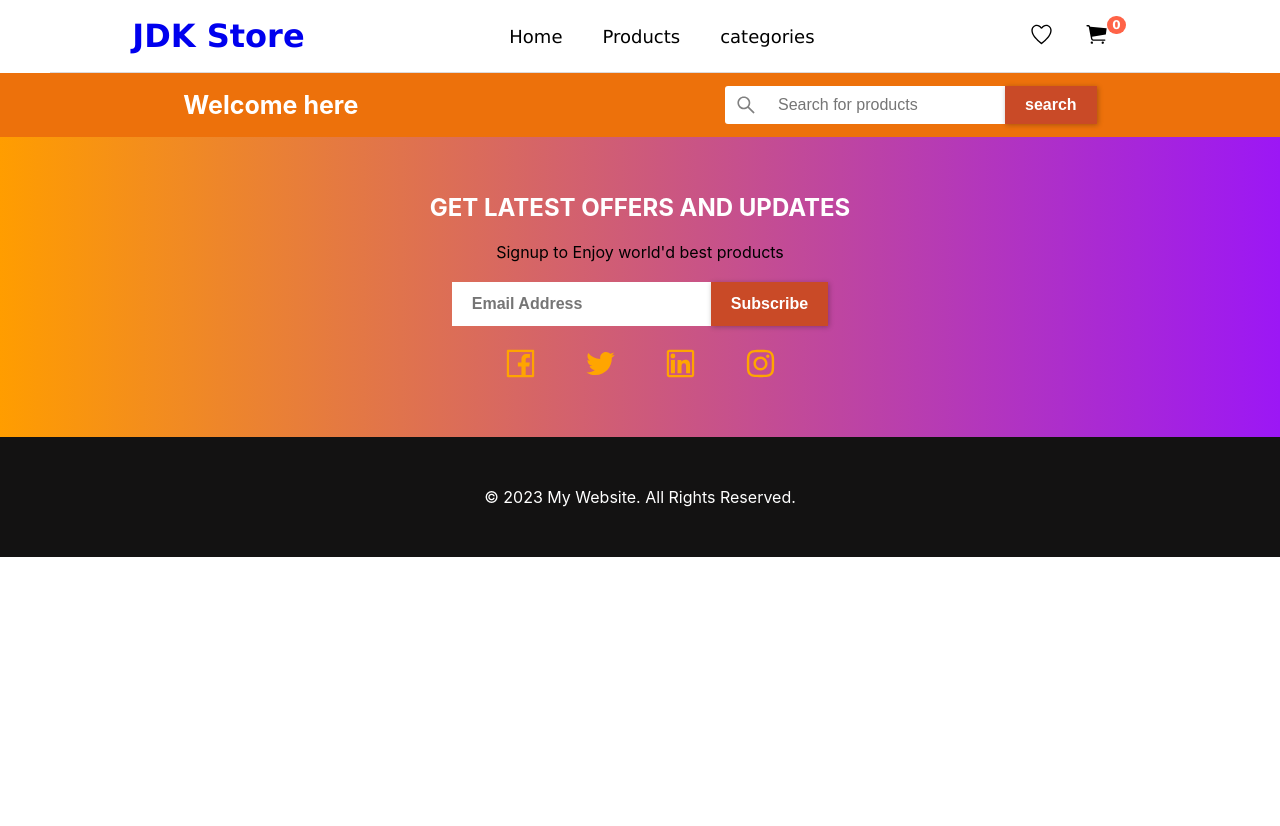
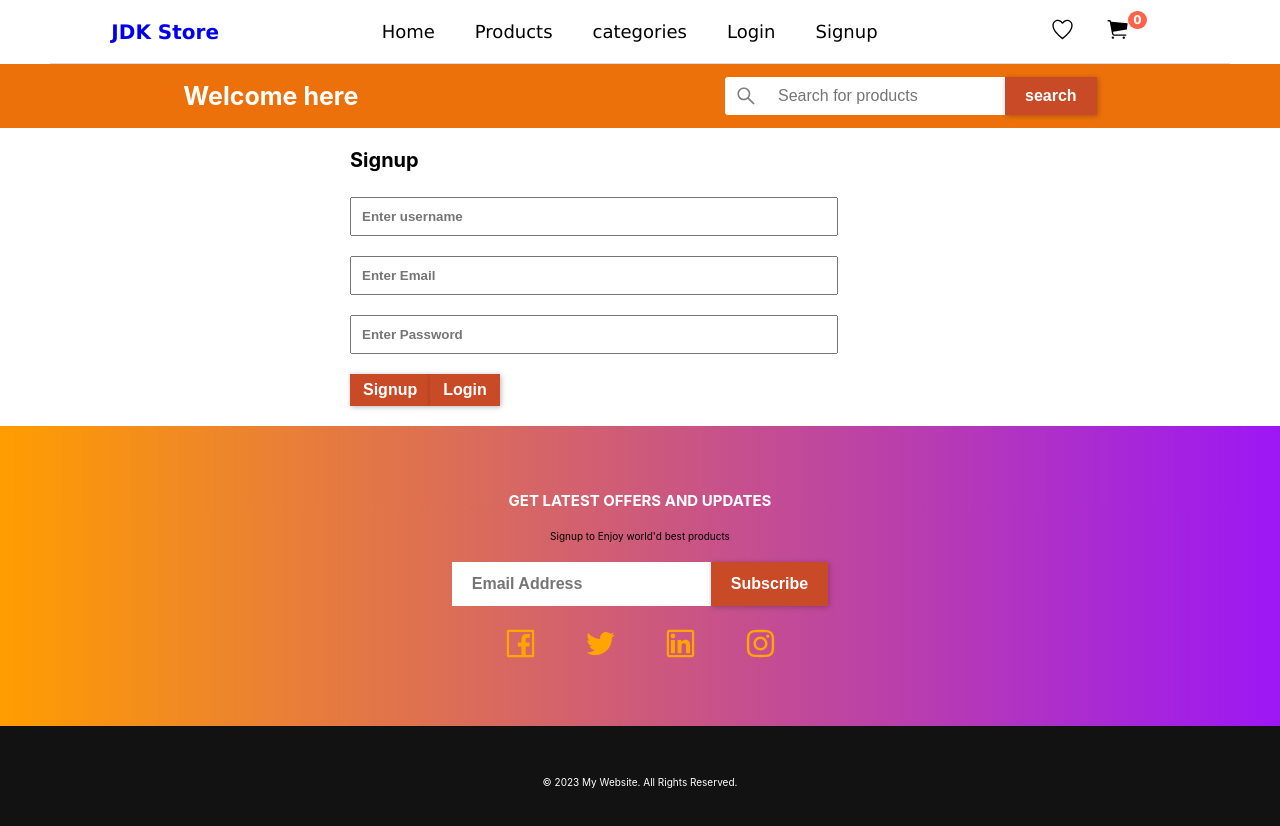
Before and after one commit to abrar0123/react-e-commerce-website, a React (Create React App) app: page /Signup in a window 1280 px wide. Shown: the top 826 px of the page. Before the commit the page ends 800 px from the top, so only its background shows below. Built offline with nearby package versions, Linux system fonts and the light colour scheme.

Commit message:
signup with firebase api keys

```diff
--- a/src/components/MainHeader/firstHeader/Header.js
+++ b/src/components/MainHeader/firstHeader/Header.js
@@ -7,6 +7,8 @@ import { Link } from "react-router-dom";
 import { useSelector } from "react-redux";
 import Button from "../../common/UI/button/Button";
 import CartPopup from "../../cart/cartpop";
+import Signup from "../../../sections/auth/Signup";
+
 export default function Header() {
   const shopCart = useSelector((state) => state.cart.shopCart);
 
@@ -43,6 +45,12 @@ export default function Header() {
               </li>
               <li className="navItem">
                 <Link to="/categories">categories</Link>
+              </li>
+              <li className="navItem">
+                <Link to="/categories">Login</Link>
+              </li>
+              <li className="navItem">
+                <Link to={"Signup"}>Signup</Link>
               </li>
             </ul>
           </Card>
--- a/src/firebaseConfige.js
+++ b/src/firebaseConfige.js
@@ -10,3 +10,6 @@ const firebaseConfig = {
 };
 
 export const app = initializeApp(firebaseConfig);
+
+export const Firebase_ApiKey = "AIzaSyBVHEfnQ-K5Z1z0UVRGcA_wetkP2JkEHTE";
+export const api_Endpoints ='https://identitytoolkit.googleapis.com/v1';
--- a/src/pages/UserAccount/userAccount.js
+++ b/src/pages/UserAccount/userAccount.js
@@ -11,6 +11,8 @@ import Postheader from "../../components/Layout/postheader/postheader";
 import SeparateProduct from "../../components/Products/separateProduct";
 import Delivery from "../delivery/delivery";
 import Alreadyorder from "../delivery/alreadyorder";
+import Signup from '../../sections/auth/Signup'
+
 
 export default function userAccount() {
   return (
@@ -23,7 +25,7 @@ export default function userAccount() {
         <Route path="/" Component={HeaderSection} />
         <Route path="/Products" Component={Products} />
         <Route path="/Products/:pid" Component={SeparateProduct} />
-
+        <Route path="/Signup" Component={Signup} />
         <Route path="/categories" Component={catagories} />
         <Route path="/Cart" Component={Cart} />
         <Route path="/delivery" Component={Delivery} />
--- /dev/null
+++ b/src/sections/auth/Login.js
@@ -0,0 +1,149 @@
+import React from "react";
+import Card from "../../components/common/UI/Card/card";
+import Button from "../../components/common/UI/button/Button";
+import "./style.css";
+import { useState, useEffect } from "react";
+import InputForm from "./Signup";
+import Signup from "./Signup";
+
+export default function Login() {
+  const [email, setEmail] = useState("abc@gmail.com");
+  const [pass, setPass] = useState("");
+  const [IsLogin, setLogin] = useState(false);
+  const [formISValid, setformISValid] = useState(true);
+
+  const ctx = "abc";
+
+  const [errorText, seterrorText] = useState({
+    email: "",
+    pass: "",
+  });
+  const [Islogin, setIslogin] = useState();
+  const [blurred, setblurred] = useState(false);
+
+  const name1handler = (event) => {
+    setEmail(event.target.value);
+    setformISValid(true);
+    if (event.target.value.length > 4) {
+      seterrorText({
+        email: "",
+      });
+    }
+  };
+
+  const name2handler = (event) => {
+    setPass(event.target.value);
+    seterrorText({
+      pass: "",
+    });
+  };
+
+  const blurHandler = () => {
+    setblurred(true);
+  };
+
+  const formSubmitHandler = async (event) => {
+    event.preventDefault();
+
+    if (email.trim() === "" || email.trim().length <= 2) {
+      seterrorText({ email: "email must required or valid..." });
+      return;
+    } else if (pass.trim() === "" || pass.trim().length <= 2) {
+      seterrorText({ pass: "password must required or valid..." });
+      return;
+    }
+    // FirebaseAuthLogin();
+  };
+
+  const FirebaseAuthLogin = async () => {
+    try {
+      const response = await fetch(
+        "https://identitytoolkit.googleapis.com/v1/accounts:signInWithPassword?key=AIzaSyAjAo7Ms93bxXzhpFxyz-ozLofBrirTJBM",
+        {
+          method: "POST",
+          body: JSON.stringify({
+            email: email,
+            password: pass,
+            returnSecureToken: true,
+          }),
+          headers: {
+            "Content-Type": "application/json",
+          },
+        }
+      );
+      const data = await response.json();
+      if (data.error) {
+        console.log("login_data__:", data.error.message);
+        seterrorText({ pass: data.error.message });
+        return;
+      }
+
+      console.log("authsuccessfull__:", data);
+
+      if (!response.ok) {
+        throw Error("Throw_error__");
+      }
+      const expirationTime = new Date(
+        new Date().getTime() + +data.expiresIn * 1
+      );
+
+      ctx.onLogin(data.idToken, expirationTime);
+      setEmail("");
+      setPass("");
+    } catch (error) {
+      console.log("auth error Ocurs__:\n\n", error);
+    }
+  };
+
+  return (
+    <>
+      {IsLogin ? (
+        <Signup />
+      ) : (
+        <Card className="signup">
+          <h1 className="headrerh1"> Login </h1>
+          <form action="#" onSubmit={formSubmitHandler}>
+            <div className={`inputContainer ${blurred ? "ISblurred" : ""}`}>
+              <input
+                type="text"
+                value={email}
+                onChange={name1handler}
+                onBlur={blurHandler}
+                placeholder="Enter Email"
+              />
+              <p className="errorhander">{errorText.email}</p>
+            </div>
+
+            <div className="inputContainer">
+              <input
+                type="text"
+                value={pass}
+                placeholder="Enter Password"
+                onChange={name2handler}
+              />
+              <p className="errorhander">{errorText.pass}</p>
+            </div>
+
+            <div>
+              <Button
+                customStyle="btnContainer"
+                onClick={() => {
+                  setLogin(true);
+                }}
+              >
+                Signup
+              </Button>
+              <Button
+                disbaled={!formISValid}
+                onClick={formSubmitHandler}
+                customStyle="btnContainer"
+              >
+                Login
+              </Button>
+            </div>
+          </form>
+        </Card>
+      )}
+    </>
+  );
+}
--- /dev/null
+++ b/src/sections/auth/Signup.js
@@ -0,0 +1,166 @@
+import React from "react";
+import Card from "../../components/common/UI/Card/card";
+import Button from "../../components/common/UI/button/Button";
+import "./style.css";
+import { useState } from "react";
+import Login from "./Login";
+import { Firebase_ApiKey, api_Endpoints } from "../../firebaseConfige";
+
+const InputForm = () => {
+  const [username, setusername] = useState("");
+  const [email, setEmail] = useState("");
+  const [pass, setPass] = useState("");
+
+  const [IsLogin, setLogin] = useState(false);
+  const [formISValid, setformISValid] = useState(true);
+
+  const [errorText, seterrorText] = useState({
+    uname: "",
+    email: "",
+    pass: "",
+  });
+  const [blurred, setblurred] = useState(false);
+
+  const unameHandler = (event) => {
+    setusername(event.target.value);
+    setformISValid(true);
+    if (event.target.value.length > 1) {
+      seterrorText({
+        uname: "",
+      });
+    }
+  };
+
+  const name1handler = (event) => {
+    setEmail(event.target.value);
+    setformISValid(true);
+    if (event.target.value.length > 4) {
+      seterrorText({
+        email: "",
+      });
+    }
+  };
+
+  const name2handler = (event) => {
+    setPass(event.target.value);
+    seterrorText({
+      pass: "",
+    });
+  };
+
+  const blurHandler = () => {
+    setblurred(true);
+  };
+
+  const formSubmitHandler = async (event) => {
+    event.preventDefault();
+
+    if (username.trim() === "" || username.trim().length <= 2) {
+      seterrorText({ uname: "username must required or valid..." });
+      return;
+    } else if (email.trim() === "" || email.trim().length <= 2) {
+      seterrorText({ email: "email must required or valid..." });
+      return;
+    } else if (pass.trim() === "" || pass.trim().length <= 2) {
+      seterrorText({ pass: "password must required or valid..." });
+      return;
+    }
+    firebaseSignup();
+  };
+
+  const firebaseSignup = async () => {
+    try {
+      const response = await fetch(
+        `${api_Endpoints}/accounts:signUp?key=${Firebase_ApiKey}`,
+        {
+          method: "POST",
+          body: JSON.stringify({
+            email: email,
+            password: pass,
+            returnSecureToken: true,
+          }),
+
+          headers: {
+            "Content-Type": "application/json",
+          },
+        }
+      );
+      const data = await response.json();
+      if (data.error) {
+        console.log("login_data__:", data.error.message);
+        seterrorText({ pass: data.error.message });
+      }
+      if (!response.ok) {
+        throw Error("Throw_error__");
+      }
+      setEmail("");
+      setPass("");
+    } catch (error) {
+      console.log("auth error Ocurs__:\n\n", error);
+    }
+  };
+
+  return (
+    <>
+      {IsLogin ? (
+        <Login />
+      ) : (
+        <Card className="signup">
+          <h1 className="headrerh1"> Signup </h1>
+          <form action="#" onSubmit={formSubmitHandler}>
+            <div className={`inputContainer ${blurred ? "ISblurred" : ""}`}>
+              <div className="inputContainer">
+                <input
+                  type="text"
+                  value={username}
+                  placeholder="Enter username "
+                  onChange={unameHandler}
+                />
+                <p className="errorhander">{errorText.uname}</p>
+              </div>
+
+              <input
+                type="text"
+                value={email}
+                onChange={name1handler}
+                onBlur={blurHandler}
+                placeholder="Enter Email"
+              />
+              <p className="errorhander">{errorText.email}</p>
+            </div>
+
+            <div className="inputContainer">
+              <input
+                type="text"
+                value={pass}
+                placeholder="Enter Password"
+                onChange={name2handler}
+              />
+              <p className="errorhander">{errorText.pass}</p>
+            </div>
+
+            <div>
+              <Button
+                disbaled={!formISValid}
+                onClick={formSubmitHandler}
+                customStyle="btnContainer"
+              >
+                Signup
+              </Button>
+              <Button
+                customStyle="btnContainer"
+                onClick={() => {
+                  setLogin(true);
+                }}
+              >
+                Login
+              </Button>
+            </div>
+          </form>
+        </Card>
+      )}
+    </>
+  );
+};
+
+export default InputForm;
--- /dev/null
+++ b/src/sections/auth/style.css
@@ -0,0 +1,60 @@
+html {
+  font-size: 62.5%;
+}
+.signup{
+  padding: 2rem 35rem;
+}
+.login {
+  padding: 2rem 30rem;
+}
+.inputContainer {
+  /* margin: 10px; */
+  width: 100%;
+}
+
+.inputContainer .errorhander {
+  color: red;
+  font-size: small;
+  text-align: left;
+  width: 80%;
+  margin: auto;
+}
+.headrerh1 {
+  margin-bottom: 25px;
+}
+.inputContainer input {
+  width: 80%;
+  height: 35px;
+
+  padding: 0px 10px;
+  color: black;
+  margin-bottom: 20px;
+
+  font-weight: 600;
+}
+
+button:disabled {
+  background-color: aliceblue;
+}
+.inputContainer input:focus {
+  outline: none;
+  border: 2px solid rgb(18, 210, 18);
+  border-radius: 2px;
+  background-color: transparent;
+}
+.inputContainer.ISblurred input {
+  outline: none;
+  border-radius: 2px;
+
+  background-color: rgb(209, 231, 241);
+}
+
+.inputContainer .btnContainer {
+  width: 85%;
+  height: 41px;
+  border: none;
+  background-color: rgb(203, 50, 50);
+}
+.inputContainer .btnContainer:active {
+  background-color: rgb(49, 4, 4);
+}
```
